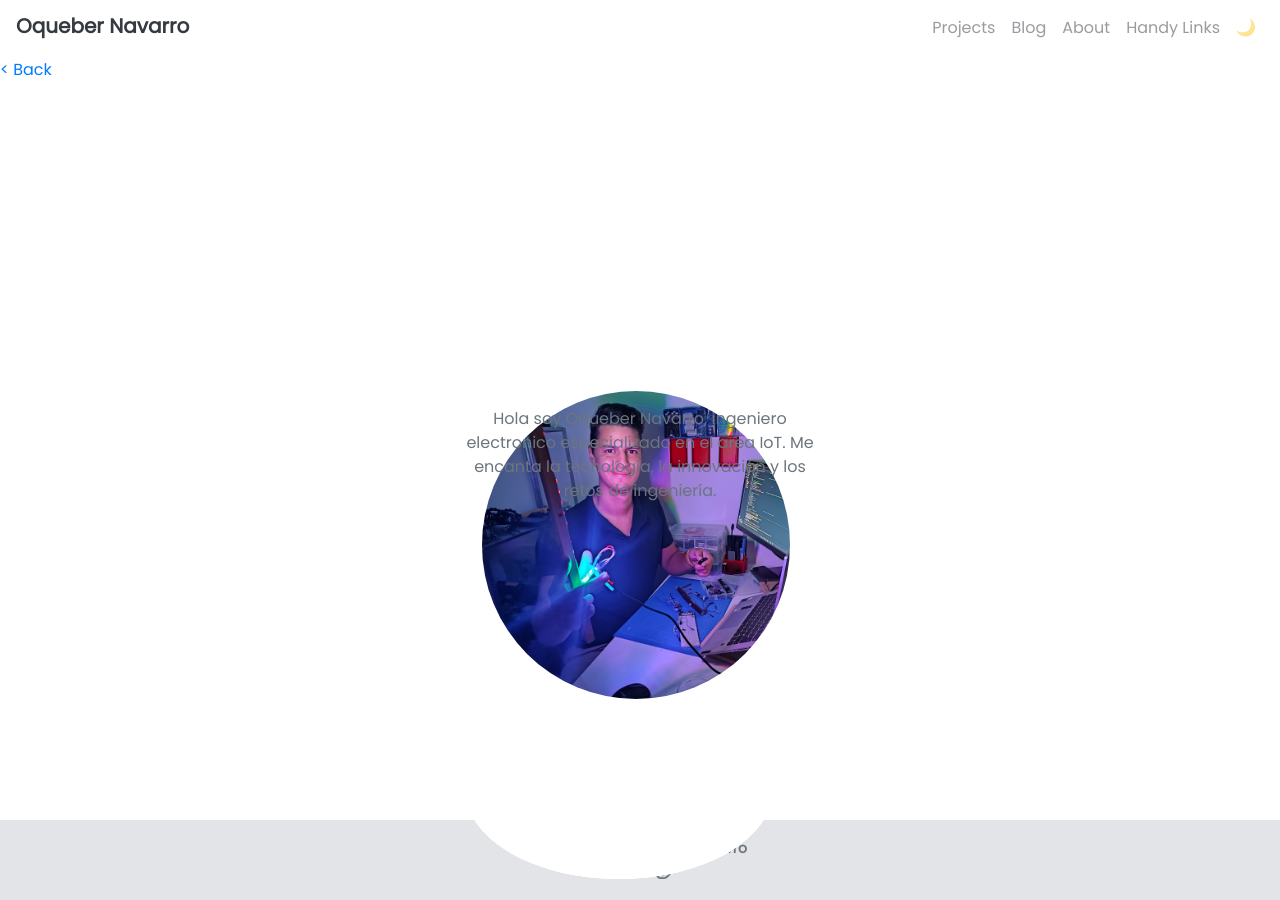
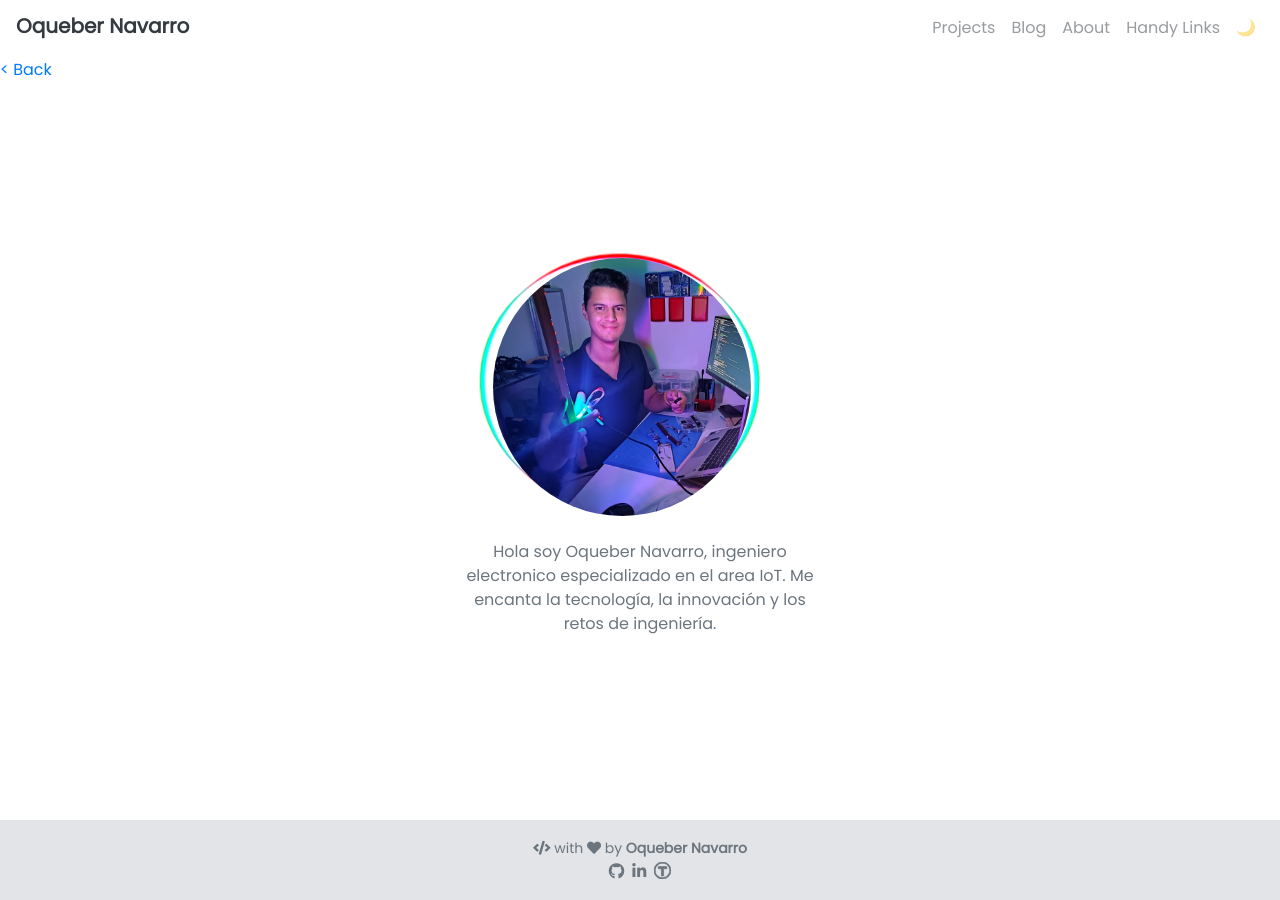
Before and after one commit to oqueber/oqueber.github.io, a Jekyll site: the page built from pages/index.md, in a window 1280 px wide. Built offline with Jekyll 4.4.1, drawn with Linux system fonts in a browser that asks for light colours; nearby versions of some CDN libraries.

Commit message:
update halo

```diff
--- a/_includes/landing.html
+++ b/_includes/landing.html
@@ -5,8 +5,8 @@
     <div id="container" class="my-2">
       <div id="dummy"></div>
       <div id="element">
-        <div style="width: 90%; position: absolute;">
-            <img style="width: 90%;" src="{{ site.author.image }}" alt="{{ site.title }}" class="circle-image wow animated zoomIn" data-wow-delay=".1s">
+        <div style="width: 90%; position: relative;">
+            <img style="width: 82%; position: inherit; z-index: 1;" src="{{ site.author.image }}" alt="{{ site.title }}" class="circle-image wow animated zoomIn" data-wow-delay=".1s">
             <div class="circle-holder">
               <div class="circle red"></div>
               <div class="circle green"></div>
@@ -25,9 +25,12 @@
 <style>
 .circle-holder {
   position: absolute;
-  width: 90%;
+  width: 95%;
   animation: rotate 10s linear infinite;
   z-index: 0;
+  height: 100%;
+  top: -5px;
+  left: 5px;
 }
 
 .circle {
@@ -41,7 +44,7 @@
   mix-blend-mode: screen;
   animation: warp 3s linear alternate infinite;
   animation-delay: 0s;
-
+}
  .circle.red {
   border-color: #f00;
   animation-delay: -1s;
```
